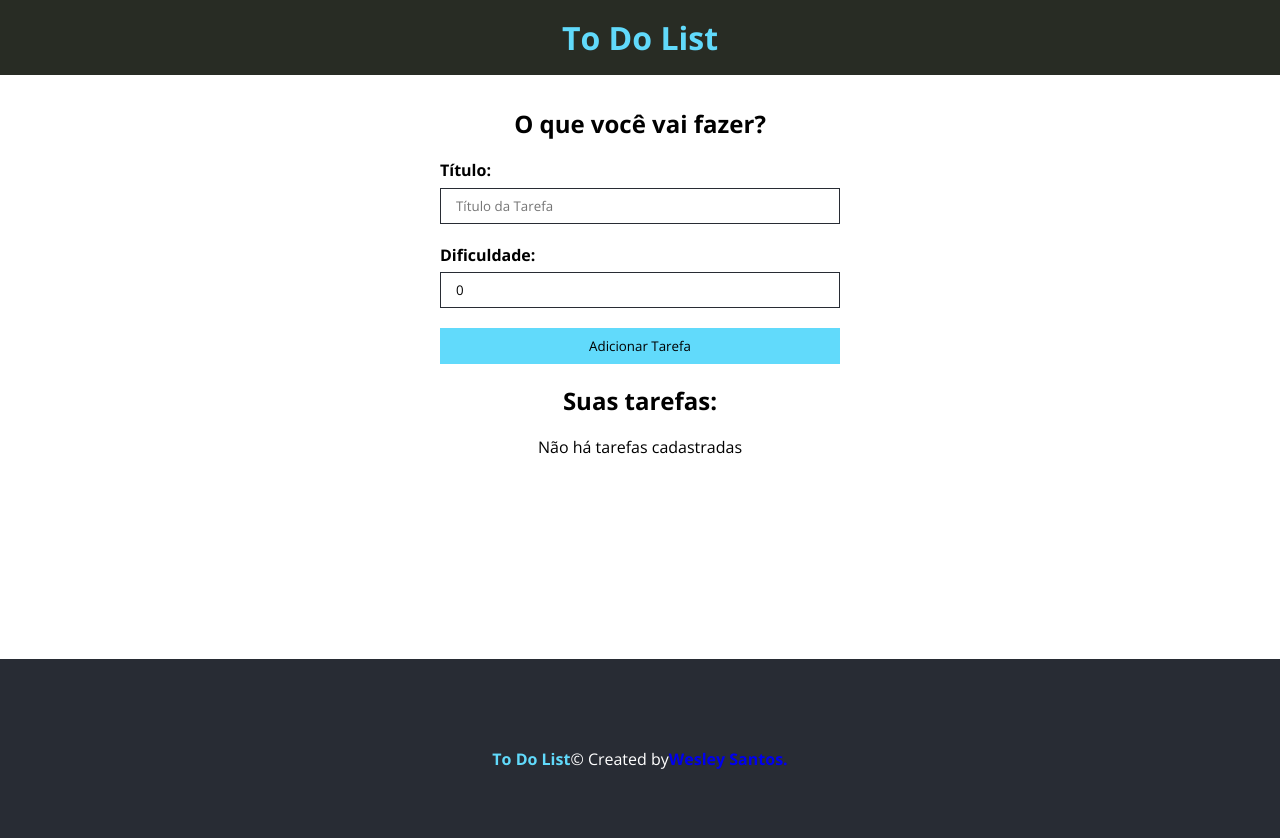
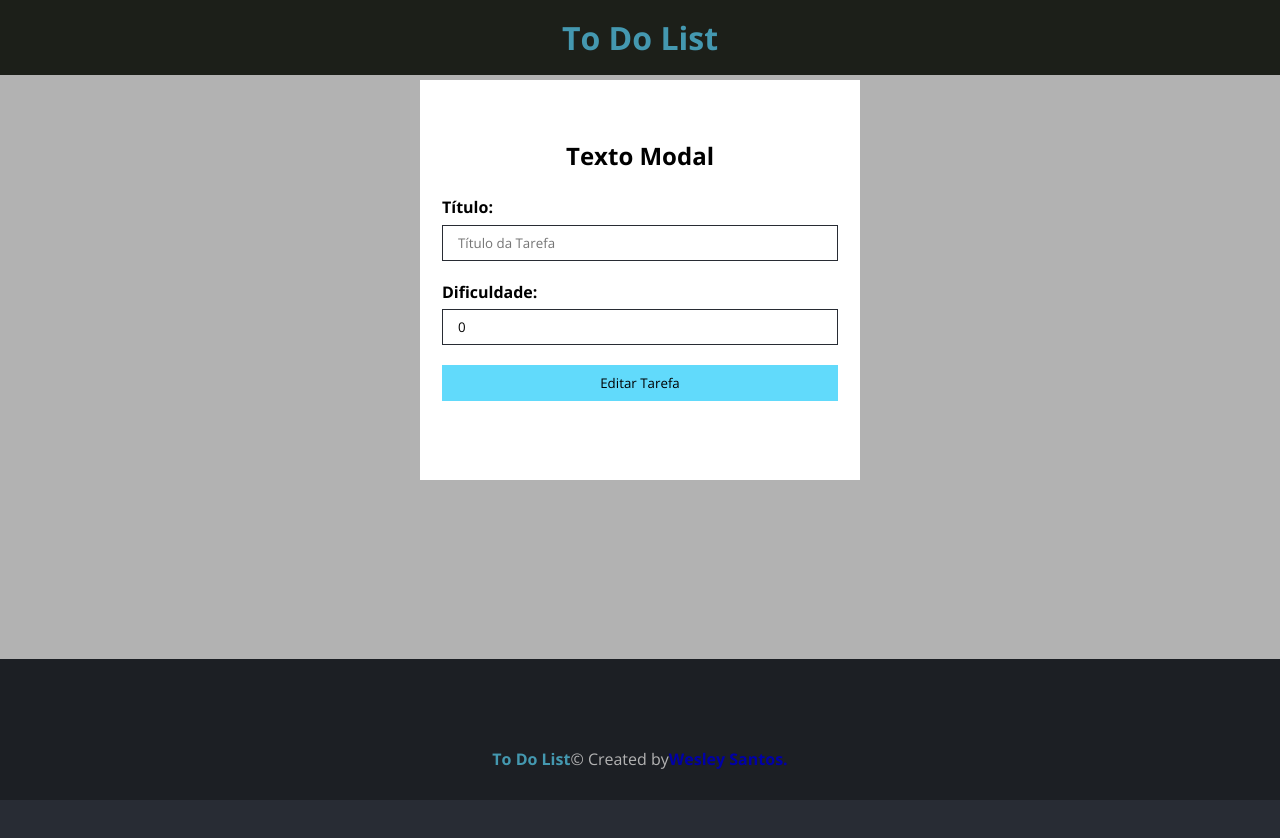
Before and after one commit to TitanCodeXD/To-do-List--Typescript, a React (Vite) app: page / in a window 1280 px wide. Shown: the top 838 px of the page. Built offline with nearby package versions, Linux system fonts and the light colour scheme.

Commit message:
Criando modal

```diff
--- a/src/App.tsx
+++ b/src/App.tsx
@@ -9,6 +9,7 @@ import Footer from "./components/Footer/Footer";
 import Header from "./components/Header/Header";
 import TaskForm from "./components/TaskForm/TaskForm";
 import TaskList from "./components/TaskList/TaskList";
+import Modal from "./components/Modal/Modal.tsx";
 
 // Interface
 import { ITask } from "./interfaces/Task.ts";
@@ -27,6 +28,9 @@ function App() {
   return (
     <>
       <div>
+        <Modal
+          children={<TaskForm btnText="Editar Tarefa" taskList={taskList} />}
+        />
         <Header />
         <main className="main">
           <div>
--- /dev/null
+++ b/src/components/Modal/Modal.css
@@ -0,0 +1,31 @@
+.fade {
+  width: 100%;
+  height: 100%;
+  position: absolute;
+  background-color: #000;
+  opacity: 0.3;
+}
+
+.modal {
+  position: absolute;
+  top: 10%;
+  left: 0;
+  right: 0;
+  margin: 0 auto;
+  width: 55vh;
+  height: 400px;
+  z-index: 1;
+  background-color: #fff;
+  display: flex;
+  flex-direction: column;
+  justify-content: center;
+  text-align: center;
+}
+
+.modal h2 {
+  margin-bottom: 1em;
+}
+
+.modal form {
+  width: 90%;
+}
--- /dev/null
+++ b/src/components/Modal/Modal.tsx
@@ -0,0 +1,22 @@
+import React from "react";
+
+// CSS
+import "./Modal.css";
+
+type Props = {
+  children: React.ReactNode;
+};
+
+const Modal = ({ children }: Props) => {
+  return (
+    <div id="modal">
+      <div className="fade"></div>
+      <div className="modal">
+        <h2>Texto Modal</h2>
+        {children}
+      </div>
+    </div>
+  );
+};
+
+export default Modal;
```
